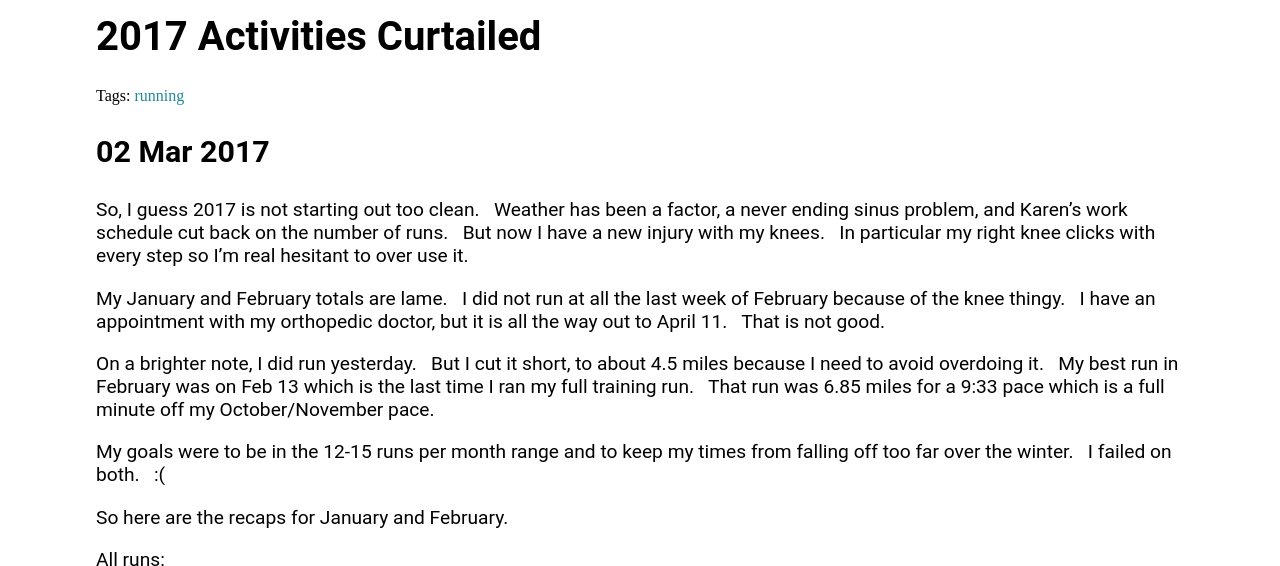
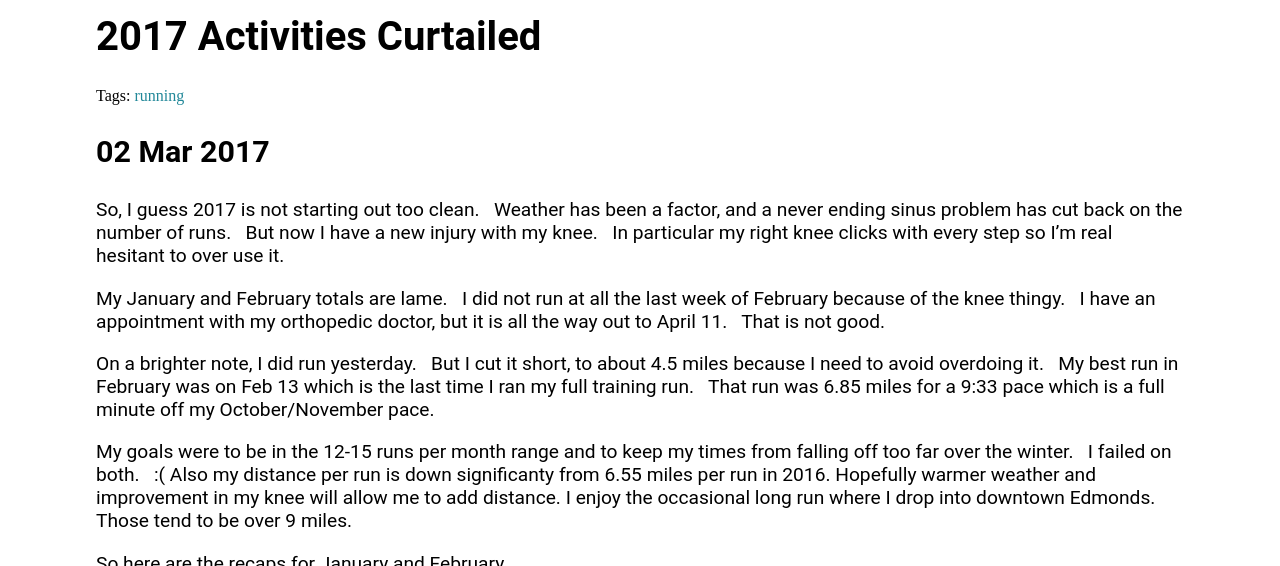
Before and after one commit to mo4dawg/mo4dawg.github.io, a Jekyll site: the page built from _posts/2017-03-02-start of year.md, in a window 1280 px wide and 900 px high, scrolled down 333 px, cut to the strip 62-628 px from the top of the window. Built offline with Jekyll 4.4.1, drawn with Linux system fonts in a browser that asks for light colours; comment, search, counter and statistics services are not loaded.

Commit message:
Update 2017-03-02-start of year.md

```diff
--- a/_posts/2017-03-02-start of year.md
+++ b/_posts/2017-03-02-start of year.md
@@ -6,13 +6,13 @@ tags:
 - running
 published: true
 ---
-So, I guess 2017 is not starting out too clean. &nbsp;  Weather has been a factor, a never ending sinus problem, and Karen's work schedule cut back on the number of runs. &nbsp; But now I have a new injury with my knees. &nbsp; In particular my right knee clicks with every step so I'm real hesitant to over use it.
+So, I guess 2017 is not starting out too clean. &nbsp;  Weather has been a factor, and a never ending sinus problem has cut back on the number of runs. &nbsp; But now I have a new injury with my knee. &nbsp; In particular my right knee clicks with every step so I'm real hesitant to over use it.
 
 My January and February totals are lame. &nbsp; I did not run at all the last week of February because of the knee thingy. &nbsp; I have an appointment with my orthopedic doctor, but it is all the way out to April 11. &nbsp;  That is not good.
 
 On a brighter note, I did run yesterday. &nbsp;  But I cut it short, to about 4.5 miles because I need to avoid overdoing it. &nbsp; My best run in February was on Feb 13 which is the last time I ran my full training run. &nbsp; That run was 6.85 miles for a 9:33 pace which is a full minute off my October/November pace.
 
-My goals were to be in the 12-15 runs per month range and to keep my times from falling off too far over the winter. &nbsp; I failed on both. &nbsp; :(
+My goals were to be in the 12-15 runs per month range and to keep my times from falling off too far over the winter. &nbsp; I failed on both. &nbsp; :(  Also my distance per run is down significanty from 6.55 miles per run in 2016.  Hopefully warmer weather and improvement in my knee will allow me to add distance. I enjoy the occasional long run where I drop into downtown Edmonds.  Those tend to be over 9 miles.
 
 So here are the recaps for January and February.
 
```
